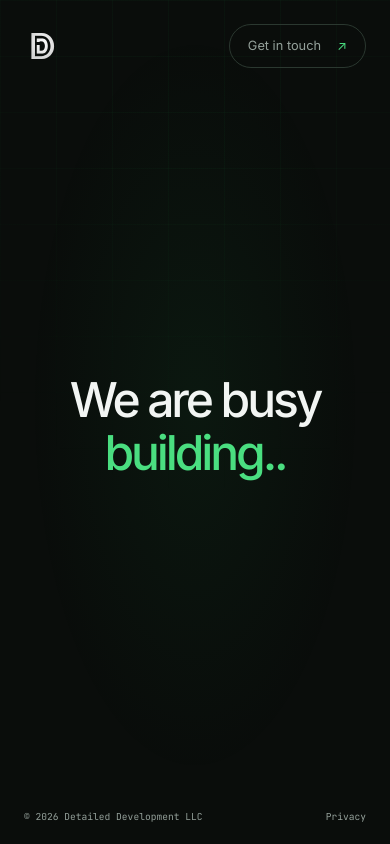
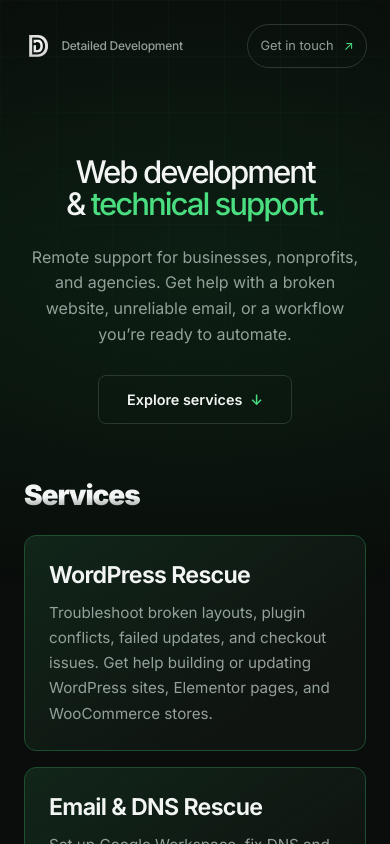
Before and after one commit to detailed-development/detailed-development-portfolio, a React (Vite) app: page / in a window 390 px wide. Shown: the top 844 px of the page. Built offline with nearby package versions, Linux system fonts and the light colour scheme; no server answers.

Commit message:
Launch the services homepage

```diff
--- a/index.html
+++ b/index.html
@@ -4,7 +4,7 @@
     <meta charset="UTF-8" />
     <link rel="icon" type="image/svg+xml" href="/favicon.svg" />
     <meta name="viewport" content="width=device-width, initial-scale=1.0" />
-    <meta name="description" content="Detailed Development LLC. We are busy building.. Get in touch." />
+    <meta name="description" content="Remote WordPress and WooCommerce development, email and DNS troubleshooting, analytics, and custom automation from Detailed Development LLC." />
     <link rel="preconnect" href="https://fonts.googleapis.com" />
     <link rel="preconnect" href="https://fonts.gstatic.com" crossorigin />
     <link href="https://fonts.googleapis.com/css2?family=Inter:wght@400..900&family=JetBrains+Mono:wght@400;500;700&display=swap" rel="stylesheet" />
--- a/src/App.css
+++ b/src/App.css
@@ -512,66 +512,50 @@
 
 /* ── Services ── */
 .services {
-  padding: 120px 0;
+  padding-bottom: clamp(32px, 5vw, 56px);
+  scroll-margin-top: 24px;
 }
 
-.services-header {
-  margin-bottom: 60px;
+.services .section-title {
+  font-size: clamp(1.75rem, 3.5vw, 2.5rem);
+  margin-bottom: 24px;
 }
 
 .services-grid {
   display: grid;
-  grid-template-columns: repeat(3, 1fr);
-  gap: 20px;
+  grid-template-columns: repeat(4, minmax(0, 1fr));
+  gap: 16px;
 }
 
 .service-card {
   background: var(--card);
   border: 1px solid var(--border);
   border-radius: 12px;
-  padding: 36px 28px;
-  transition: transform 0.25s ease, background 0.25s ease, border-color 0.25s ease, box-shadow 0.25s ease;
+  padding: 24px;
 }
 
-.service-card:hover {
-  border-color: color-mix(in srgb, var(--accent) 35%, var(--border));
-  background: var(--card-raised);
-  transform: translateY(-4px);
-  box-shadow: 0 20px 48px rgba(0, 0, 0, 0.35);
-}
-
-.service-number {
-  font-family: var(--mono);
-  font-size: 0.75rem;
-  font-weight: 700;
-  color: var(--accent);
-  letter-spacing: 0.08em;
-  margin-bottom: 20px;
-}
-
-.service-number::after {
-  content: '';
-  display: block;
-  width: 28px;
-  height: 1px;
-  background: linear-gradient(90deg, var(--accent), transparent);
-  margin-top: 8px;
-  transition: width 0.3s ease;
-}
-
-.service-card:hover .service-number::after {
-  width: 56px;
+.service-card-featured {
+  grid-column: span 2;
+  padding: clamp(24px, 3vw, 32px);
+  border-color: color-mix(in srgb, var(--accent) 26%, var(--border));
+  background: linear-gradient(145deg, var(--accent-bg), transparent 75%), var(--card);
 }
 
 .service-card h3 {
-  font-size: 1.15rem;
-  font-weight: 800;
+  font-size: 1.125rem;
+  font-weight: 650;
   letter-spacing: -0.03em;
-  margin-bottom: 12px;
+  line-height: 1.3;
+  margin-bottom: 10px;
+}
+
+.service-card-featured h3 {
+  font-size: 1.45rem;
 }
 
 .service-card p {
-  font-size: 0.88rem;
+  max-width: 53ch;
+  font-size: 0.95rem;
   color: var(--text-muted);
   line-height: 1.65;
 }
@@ -1301,14 +1285,12 @@
   /* Tighter vertical rhythm: shorter sections, consistent gaps,
      less total scrolling. */
   .work,
-  .services,
   .about,
   .contact {
     padding: 72px 0;
   }
 
-  .work-header,
-  .services-header {
+  .work-header {
     margin-bottom: 40px;
   }
 
@@ -1327,12 +1309,12 @@
     gap: 12px;
   }
 
-  .service-card {
-    padding: 28px 22px;
+  .services-grid {
+    grid-template-columns: repeat(2, minmax(0, 1fr));
   }
 
-  .services-grid {
-    grid-template-columns: 1fr;
+  .service-card-featured {
+    grid-column: auto;
   }
 
   .about-grid {
@@ -1406,6 +1388,12 @@
   }
 }
 
+@media (max-width: 600px) {
+  .services-grid {
+    grid-template-columns: 1fr;
+  }
+}
+
 @media (max-width: 480px) {
   .header-wordmark {
     display: none;
--- a/src/components/ContactPopup.jsx
+++ b/src/components/ContactPopup.jsx
@@ -4,8 +4,9 @@ import './ContactPopup.css'
 
 const CONTACT_EMAIL = 'anthony@detailed-development.com'
 
-export default function ContactPopup() {
-  const dialogRef = useRef(null)
+export default function ContactPopup({ ref }) {
+  const internalDialogRef = useRef(null)
+  const dialogRef = ref ?? internalDialogRef
   const [status, setStatus] = useState('idle')
   const [error, setError] = useState('')
   const requestIdRef = useRef(null)
@@ -17,7 +18,7 @@ export default function ContactPopup() {
     if (hash === '#contact' && !dialogRef.current.open) {
       dialogRef.current.showModal()
     }
-  }, [hash])
+  }, [hash, dialogRef])
 
   function closeContact() {
     if (hash === '#contact') navigate(pathname, { replace: true })
--- a/src/components/Services.jsx
+++ b/src/components/Services.jsx
@@ -1,65 +1,52 @@
 const services = [
   {
-    number: '01',
-    title: 'Client Websites',
+    title: 'WordPress Rescue',
+    featured: true,
     description:
-      'WordPress, Astra, and Elementor builds for nonprofits, churches, and brands. Organized around what visitors actually come to do — not your org chart.',
+      'Troubleshoot broken layouts, plugin conflicts, failed updates, and checkout issues. Get help building or updating WordPress sites, Elementor pages, and WooCommerce stores.',
   },
   {
-    number: '02',
-    title: 'WordPress Plugin Development',
+    title: 'Email & DNS Rescue',
+    featured: true,
     description:
-      'Need WordPress to do something it doesn\'t? We write clean plugins that play nice with your existing setup. No page-builder spaghetti.',
+      'Set up Google Workspace, fix DNS and mail routing issues, and improve deliverability with SPF, DKIM, and DMARC.',
   },
   {
-    number: '03',
-    title: 'Web App Development',
+    title: 'Plugins, Integrations & Performance',
     description:
-      'The bread and butter. React, Node, full-stack — we build tools people actually want to use. Not templates with your logo slapped on.',
+      'Build custom WordPress plugins, connect your site to the tools you use, and speed up slow pages and stores.',
   },
   {
-    number: '04',
-    title: 'iOS App Development',
+    title: 'Analytics & Conversion Tracking',
     description:
-      'Native Swift and SwiftUI. We care about the little interactions — the scroll feel, the transitions, the stuff users notice but can\'t explain.',
+      'Set up analytics, conversion tracking, and marketing integrations to see which campaigns drive leads, sales, and donations.',
   },
   {
-    number: '05',
-    title: 'Maps, Events & Integrations',
+    title: 'AI Automation & Business Tools',
     description:
-      'Store locators, event calendars, donation flows, media embeds — the connective tissue that makes a site actually do things.',
+      'Use AI to automate repetitive tasks and get custom tools for workflows like intake, reporting, and document processing.',
   },
   {
-    number: '06',
-    title: 'Performance, SEO & Maintenance',
+    title: 'Maintenance & Agency Support',
     description:
-      'Fast pages, clean markup, analytics that tell you something. And when you need a change six months later, we\'re still here.',
+      'Get ongoing help with site updates and fixes, or bring in white-label development and troubleshooting when your agency needs extra capacity.',
   },
 ]
 
 export default function Services() {
   return (
-    <section className="services" id="services">
+    <section className="services" id="services" aria-labelledby="services-title">
       <div className="container">
-        <div className="services-header" data-reveal>
-          <span className="section-eyebrow">What We Do</span>
-          <h2 className="section-title">Services</h2>
-          <p className="section-sub">
-            We keep the scope tight and the quality high. Here's where we tend to do our best work.
-          </p>
-        </div>
+        <h2 className="section-title" id="services-title">Services</h2>
         <div className="services-grid">
-          {services.map((s, i) => (
-            <div
-              className="service-card card-spot"
-              data-reveal
-              style={{ '--rd': `${(i % 3) * 90}ms` }}
-              key={s.number}
+          {services.map(({ title, description, featured }) => (
+            <article
+              className={featured ? 'service-card service-card-featured' : 'service-card'}
+              key={title}
             >
-              <div className="service-number">{s.number}</div>
-              <h3>{s.title}</h3>
-              <p>{s.description}</p>
-            </div>
+              <h3>{title}</h3>
+              <p>{description}</p>
+            </article>
           ))}
         </div>
       </div>
--- a/src/pages/Home.css
+++ b/src/pages/Home.css
@@ -1,31 +1,23 @@
-.holding-page {
+.home-page {
   min-height: 100vh;
   min-height: 100svh;
-  display: grid;
-  grid-template-rows: auto 1fr auto;
-  padding: 32px 48px 24px;
-  position: relative;
-  isolation: isolate;
+  background: radial-gradient(ellipse 760px 420px at 50% 270px, var(--accent-bg), transparent 80%);
 }
 
-.holding-page::before {
-  content: '';
-  position: absolute;
-  inset: 0;
-  z-index: -1;
-  pointer-events: none;
-  background: radial-gradient(ellipse at 50% 48%, color-mix(in srgb, var(--accent) 6%, transparent), transparent 60%);
-}
-
-.holding-header,
-.holding-footer {
+.home-header,
+.home-footer {
   display: flex;
   justify-content: space-between;
   align-items: center;
   gap: 20px;
+  padding-inline: clamp(24px, 4vw, 48px);
 }
 
-.holding-brand {
+.home-header {
+  padding-block: 24px;
+}
+
+.home-brand {
   display: inline-flex;
   align-items: center;
   gap: 12px;
@@ -35,60 +27,131 @@
   letter-spacing: -0.02em;
 }
 
-.holding-brand svg {
+.home-brand svg {
+  flex: none;
   width: 36px;
   height: 36px;
 }
 
-.holding-content {
-  display: grid;
-  place-items: center;
-  padding: 88px 0 112px;
+.home-hero {
+  padding: clamp(64px, 8vw, 120px) 24px clamp(56px, 7vw, 96px);
+  text-align: center;
 }
 
-.holding-content h1 {
-  text-align: center;
-  font-size: clamp(3rem, 7.5vw, 7rem);
+.home-hero h1 {
+  font-size: clamp(2.25rem, 6.5vw, 5.5rem);
   font-weight: 500;
-  line-height: 1.12;
+  line-height: 1.04;
   letter-spacing: -0.065em;
 }
 
-.holding-content h1 span {
+.home-hero h1 span {
+  display: block;
   color: var(--accent-light);
 }
 
-.holding-footer {
+.home-hero p {
+  max-width: 34rem;
+  margin: 24px auto 28px;
+  color: var(--text-muted);
+  font-size: clamp(1rem, 2vw, 1.125rem);
+  text-wrap: pretty;
+}
+
+.home-hero .btn span {
+  color: var(--accent-light);
+}
+
+.home-inquiry {
+  margin-bottom: clamp(56px, 7vw, 96px);
+}
+
+.home-inquiry-panel {
+  display: flex;
+  justify-content: space-between;
+  align-items: center;
+  gap: 24px;
+  padding: clamp(24px, 4vw, 40px);
+  border: 1px solid var(--border-light);
+  border-radius: 12px;
+  background: var(--card);
+}
+
+.home-inquiry h2 {
+  font-size: clamp(1.5rem, 3vw, 2rem);
+  font-weight: 600;
+  letter-spacing: -0.04em;
+  line-height: 1.2;
+}
+
+.home-inquiry p {
+  max-width: 56ch;
+  margin-top: 10px;
+  color: var(--text-muted);
+  font-size: 0.95rem;
+}
+
+.home-inquiry button {
+  flex: none;
+}
+
+.home-footer {
+  padding-block: 24px;
+  border-top: 1px solid var(--border);
   color: var(--text-muted);
   font-family: var(--mono);
   font-size: 0.65rem;
 }
 
-.holding-footer a:hover {
+.home-footer a:hover {
   color: var(--text);
 }
 
-.holding-brand:focus-visible,
-.holding-footer a:focus-visible {
+.home-brand:focus-visible,
+.home-page .btn:focus-visible,
+.home-footer a:focus-visible {
   outline: 2px solid var(--accent-light);
-  outline-offset: 6px;
-  border-radius: 2px;
+  outline-offset: 4px;
 }
 
 @media (max-width: 600px) {
-  .holding-page {
-    padding: 24px 24px 20px;
+  .home-header {
+    gap: 12px;
+    padding-inline: clamp(16px, 6vw, 24px);
   }
 
-  .holding-brand span {
-    display: none;
+  .home-brand {
+    gap: 8px;
+    font-size: 0.75rem;
+    line-height: 1.2;
   }
 
-  .holding-content {
-    padding: 64px 0 88px;
+  .home-brand svg {
+    width: 30px;
+    height: 30px;
   }
 
-  .holding-footer {
+  .home-header .contact-trigger {
+    flex-shrink: 0;
+    gap: 10px;
+    padding-inline: 12px;
+  }
+
+  .home-hero h1 {
+    font-size: clamp(1.875rem, 8vw, 2.75rem);
+    text-wrap: balance;
+  }
+
+  .home-hero h1 span {
+    display: inline;
+  }
+
+  .home-inquiry-panel {
+    flex-direction: column;
+    align-items: flex-start;
+  }
+
+  .home-footer {
     gap: 12px;
     font-size: 0.6rem;
   }
--- a/src/pages/Home.jsx
+++ b/src/pages/Home.jsx
@@ -1,30 +1,62 @@
+import { useRef } from 'react'
 import { Link } from 'react-router-dom'
 import LogoSvg from '../components/LogoSvg'
 import ContactPopup from '../components/ContactPopup'
+import Services from '../components/Services'
 import './Home.css'
 
 export default function Home() {
+  const contactDialog = useRef(null)
+
   return (
-    <section className="holding-page" aria-labelledby="holding-title">
-      <header className="holding-header">
-        <Link to="/" className="holding-brand" aria-label="Detailed Development — home">
+    <div className="home-page">
+      <header className="home-header">
+        <Link to="/" className="home-brand" aria-label="Detailed Development — home">
           <LogoSvg aria-hidden="true" />
           <span>Detailed Development</span>
         </Link>
-        <ContactPopup />
+        <ContactPopup ref={contactDialog} />
       </header>
 
-      <div className="holding-content">
-        <h1 id="holding-title">
-          We are busy<br />
-          <span>building..</span>
+      <section className="home-hero" aria-labelledby="home-title">
+        <h1 id="home-title">
+          Web development &amp; <span>technical support.</span>
         </h1>
-      </div>
+        <p>
+          Remote support for businesses, nonprofits, and agencies. Get help with a broken website,
+          unreliable email, or a workflow you’re ready to automate.
+        </p>
+        <Link to="#services" className="btn btn-ghost">
+          Explore services <span aria-hidden="true">↓</span>
+        </Link>
+      </section>
 
-      <footer className="holding-footer">
+      <Services />
+
+      <section className="home-inquiry container" aria-labelledby="inquiry-title">
+        <div className="home-inquiry-panel">
+          <div>
+            <h2 id="inquiry-title">Tell us what you need.</h2>
+            <p>
+              Share your site or domain, what you need fixed or built, and any deadlines.
+              We’ll follow up to confirm the scope and next steps.
+            </p>
+          </div>
+          <button
+            type="button"
+            className="btn btn-primary"
+            aria-haspopup="dialog"
+            onClick={() => contactDialog.current.showModal()}
+          >
+            Request help <span aria-hidden="true">↗</span>
+          </button>
+        </div>
+      </section>
+
+      <footer className="home-footer">
         <span>&copy; {new Date().getFullYear()} Detailed Development LLC</span>
         <Link to="/privacy">Privacy</Link>
       </footer>
-    </section>
+    </div>
   )
 }
```
Also changed, not shown: 1 other file (tests, documents, lock files or other folders).
